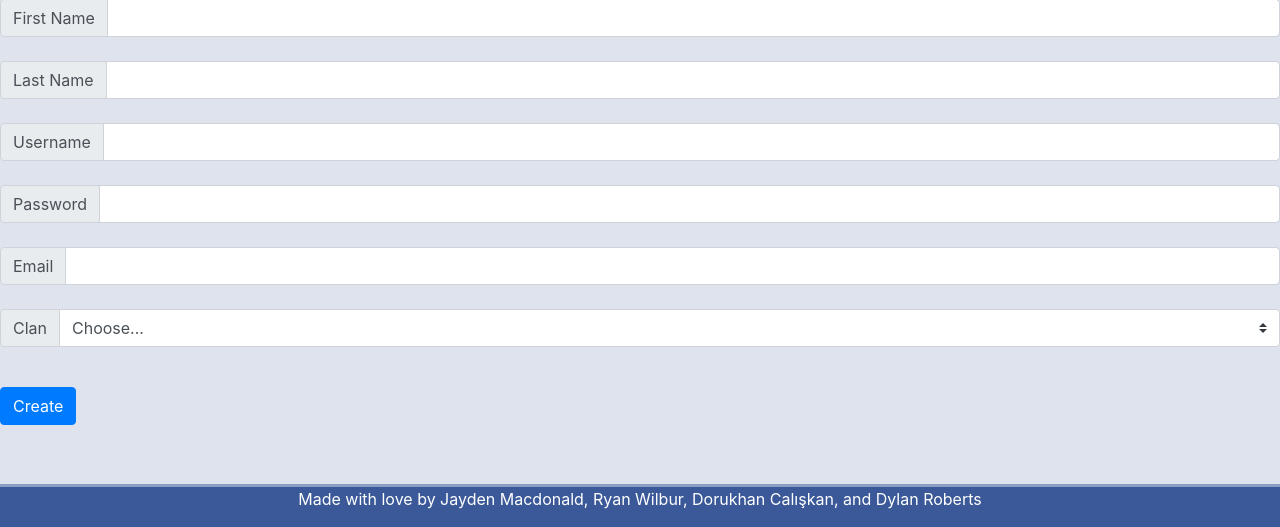
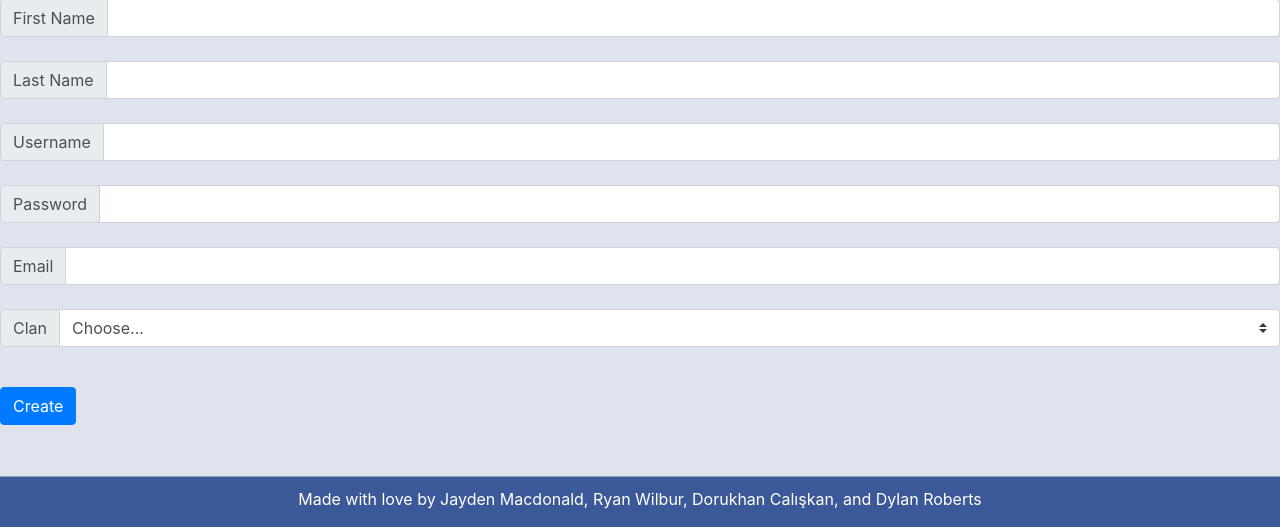
Before and after one commit to jy477274/GroupProjectDB, a PHP site: page /PHP/UserEntryForm.php in a window 1280 px wide. Shown: the part 273-800 px from the top of the page. Run offline with PHP 8.4, Linux system fonts and the light colour scheme; some libraries are stand-ins or nearby versions.

Commit message:
some more footer changes

```diff
--- a/UserEntryForm.php
+++ b/UserEntryForm.php
@@ -60,19 +60,20 @@
             front 15px/1.5 Arial, Helvetica,sans-serif;
             padding-top: 0px;
             padding-left: 0px;
-
             background-color: #dfe3ee;
-
+            min-height: 400px;
+            margin-bottom: 100px;
+            clear:both;
         }
         footer{
             position:fixed;
             bottom: 0px;
-            left: 0px;
             width: 100%;
-            hight:30px;
+            hight:5px;
+            align-items: center;
             color: #ffffff;
             background-color:#3b5998;
-            border-top:  #8b9dc3 3px solid;
+            border-top:  #8b9dc3 1px solid;
             text-align: center;
         }
         .container{
@@ -87,6 +88,10 @@
         h2{
             padding-top: 70px;
         }
+        p{
+            padding-top: 10px;
+        }
+
 
     </style>
 
```
